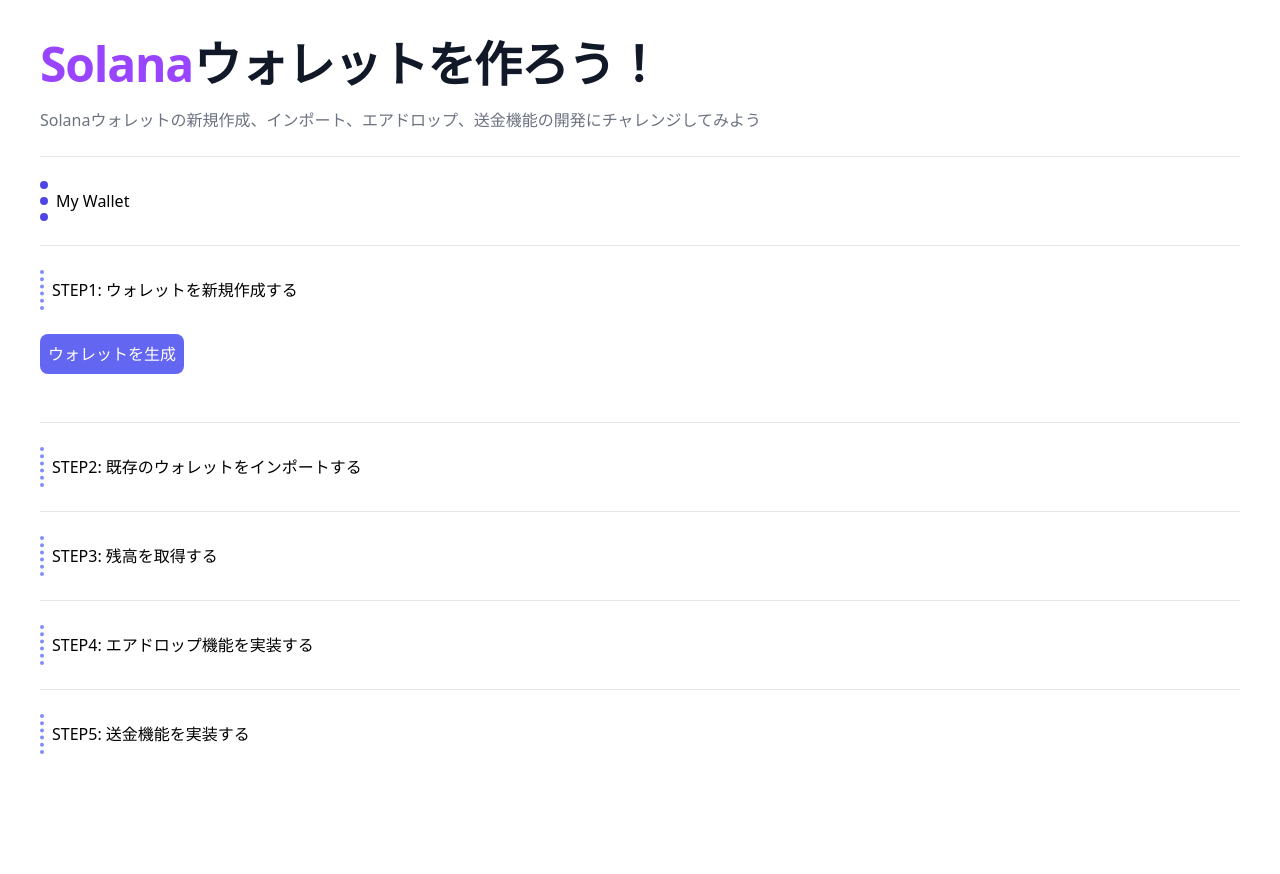
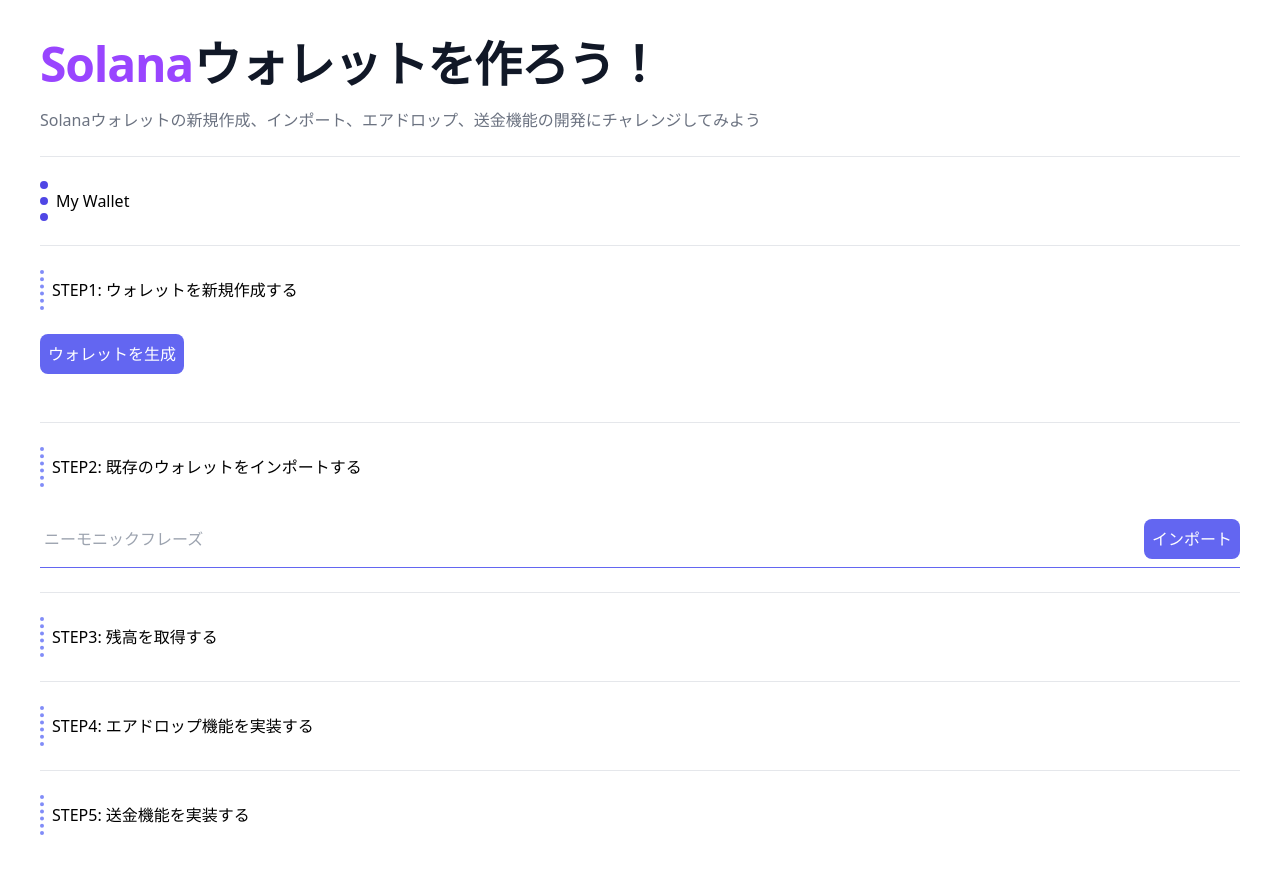
Before and after one commit to Mameta29/solana-wallet-starter-frontend, a Next.js app: page / in a window 1280 px wide. Before the commit the page ends 800 px from the top, so only its background shows below. Built offline with nearby package versions, Linux system fonts and the light colour scheme.

Commit message:
step2 - import wallet

```diff
--- a/pages/index.js
+++ b/pages/index.js
@@ -18,6 +18,17 @@
     console.log('newAccount', newAccount.publicKey.toString());
 
     setAccount(newAccount);
+  };
+
+  const handleImport = (e) => {
+    e.preventDefault();
+    const inputMnemonic = e.target[0].value.trim().toLowerCase();
+    console.log('inputMnemonic', inputMnemonic);
+
+    const seed = Bip39.mnemonicToSeedSync(inputMnemonic).slice(0, 32);
+
+    const importedAccount = Keypair.fromSeed(seed);
+    setAccount(importedAccount);
   };
 
   return (
@@ -61,6 +72,20 @@
 
       <div>
         <h2 className="p-2 border-dotted border-l-4 border-l-indigo-400">STEP2: 既存のウォレットをインポートする</h2>
+        <form onSubmit={handleImport} className="my-6">
+          <div className="flex items-center border-b border-indigo-500 py-2">
+            <input
+              type="text"
+              className="w-full text-gray-700 mr-3 p-1 focus:outline-none"
+              placeholder="ニーモニックフレーズ"
+            />
+            <input
+              type="submit"
+              className="p-2 text-white bg-indigo-500 focus:ring focus:ring-indigo-300 rounded-lg cursor-pointer"
+              value="インポート"
+            />
+          </div>
+        </form>
       </div>
 
       <hr className="my-6" />
```
